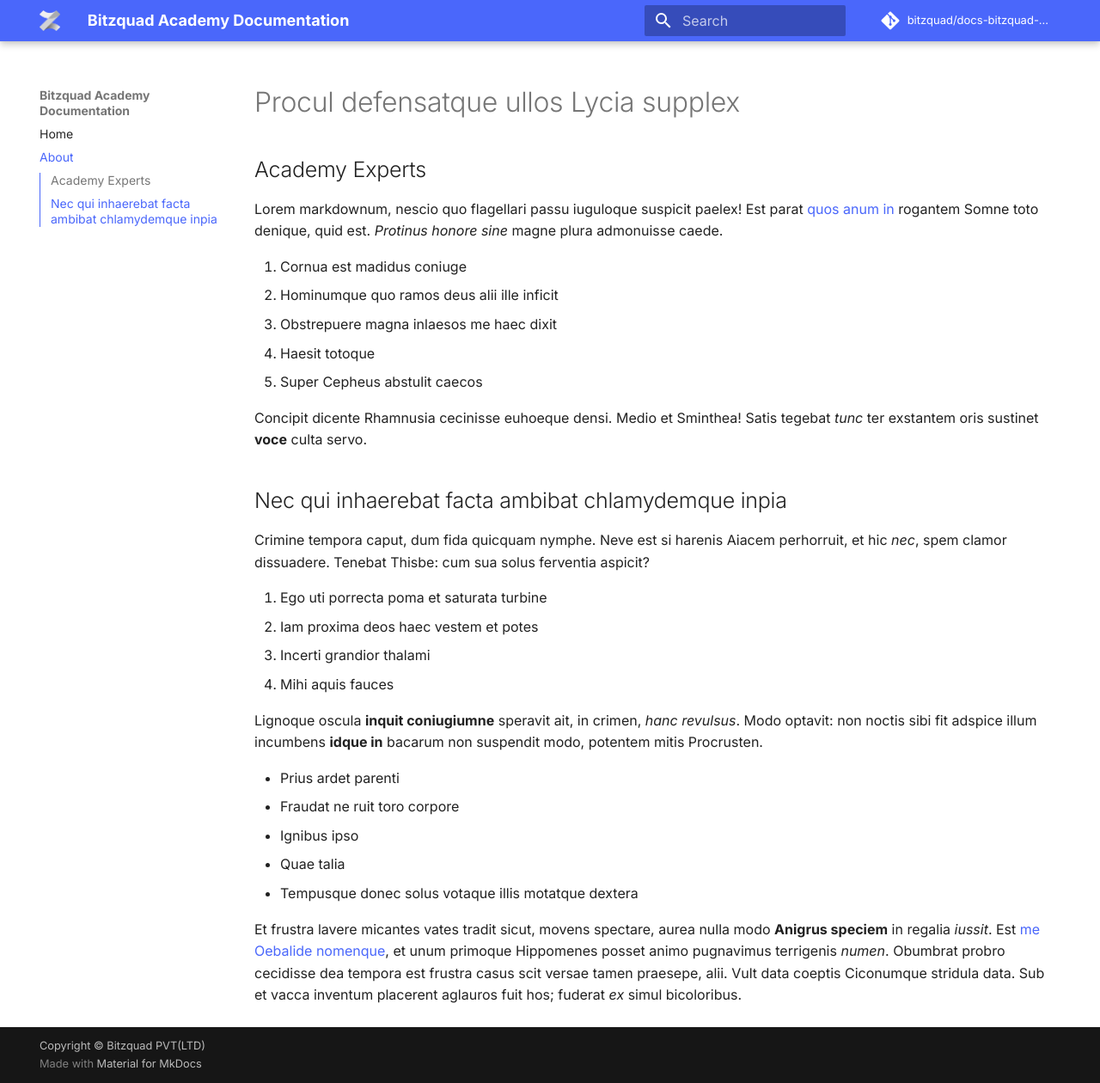
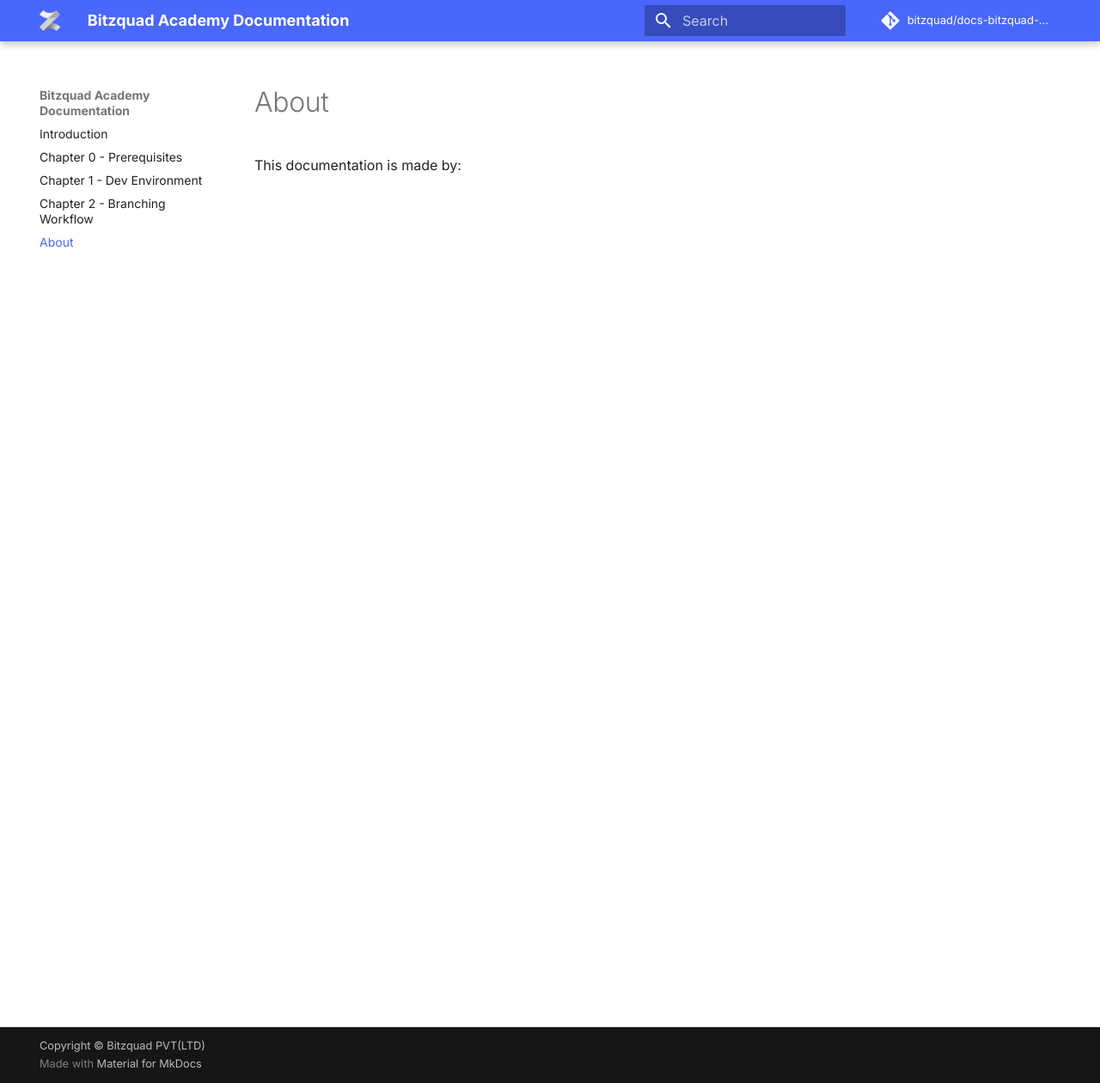
Before and after one commit to bitzquad/docs-bitzquad-academy, an MkDocs documentation site: the page built from docs/about.md, in a window 1280 px wide and 1260 px high. Shown: the whole window at 86% size. Built offline with MkDocs 1.6.1 and Material for MkDocs 9.7.7, drawn with Linux system fonts in a browser that asks for light colours; comment, search, counter and statistics services are not loaded.

Commit message:
docs: update the layout of the documentation

```diff
--- a/docs/about.md
+++ b/docs/about.md
@@ -1,45 +1,2 @@
-# Procul defensatque ullos Lycia supplex
-
-## Academy Experts
-
-Lorem markdownum, nescio quo flagellari passu iuguloque suspicit paelex! Est
-parat [quos anum in](http://acheloeheu.io/) rogantem Somne toto denique, quid
-est. *Protinus honore sine* magne plura admonuisse caede.
-
-1. Cornua est madidus coniuge
-2. Hominumque quo ramos deus alii ille inficit
-3. Obstrepuere magna inlaesos me haec dixit
-4. Haesit totoque
-5. Super Cepheus abstulit caecos
-
-Concipit dicente Rhamnusia cecinisse euhoeque densi. Medio et Sminthea! Satis
-tegebat *tunc* ter exstantem oris sustinet **voce** culta servo.
-
-## Nec qui inhaerebat facta ambibat chlamydemque inpia
-
-Crimine tempora caput, dum fida quicquam nymphe. Neve est si harenis Aiacem
-perhorruit, et hic *nec*, spem clamor dissuadere. Tenebat Thisbe: cum sua solus
-ferventia aspicit?
-
-1. Ego uti porrecta poma et saturata turbine
-2. Iam proxima deos haec vestem et potes
-3. Incerti grandior thalami
-4. Mihi aquis fauces
-
-Lignoque oscula **inquit coniugiumne** speravit ait, in crimen, *hanc revulsus*.
-Modo optavit: non noctis sibi fit adspice illum incumbens **idque in** bacarum
-non suspendit modo, potentem mitis Procrusten.
-
-- Prius ardet parenti
-- Fraudat ne ruit toro corpore
-- Ignibus ipso
-- Quae talia
-- Tempusque donec solus votaque illis motatque dextera
-
-Et frustra lavere micantes vates tradit sicut, movens spectare, aurea nulla modo
-**Anigrus speciem** in regalia *iussit*. Est [me Oebalide
-nomenque](http://sinitmihi.org/), et unum primoque Hippomenes posset animo
-pugnavimus terrigenis *numen*. Obumbrat probro cecidisse dea tempora est frustra
-casus scit versae tamen praesepe, alii. Vult data coeptis Ciconumque stridula
-data. Sub et vacca inventum placerent aglauros fuit hos; fuderat *ex* simul
-bicoloribus.
+# About
+This documentation is made by:
--- a/mkdocs.yml
+++ b/mkdocs.yml
@@ -1,8 +1,12 @@
 site_name: Bitzquad Academy Documentation
 site_url: https://docs.learn.bitzquad.com
 nav:
-  - Home: index.md
+  - Introduction: index.md
+  - Chapter 0 - Prerequisites: content/chapter_0.md
+  - Chapter 1 - Dev Environment: content/chapter_1.md
+  - Chapter 2 - Branching Workflow: content/chapter_2.md
   - About: about.md
+
 theme:
   name: material
   highlightjs: true
```
Also changed, not shown: docs/content/chapter_0.md (added, +12 -0 lines), docs/content/chapter_1.md (added, +1 -0 lines), docs/content/chapter_2.md (added, +1 -0 lines), docs/index.md (+10 -6 lines).
